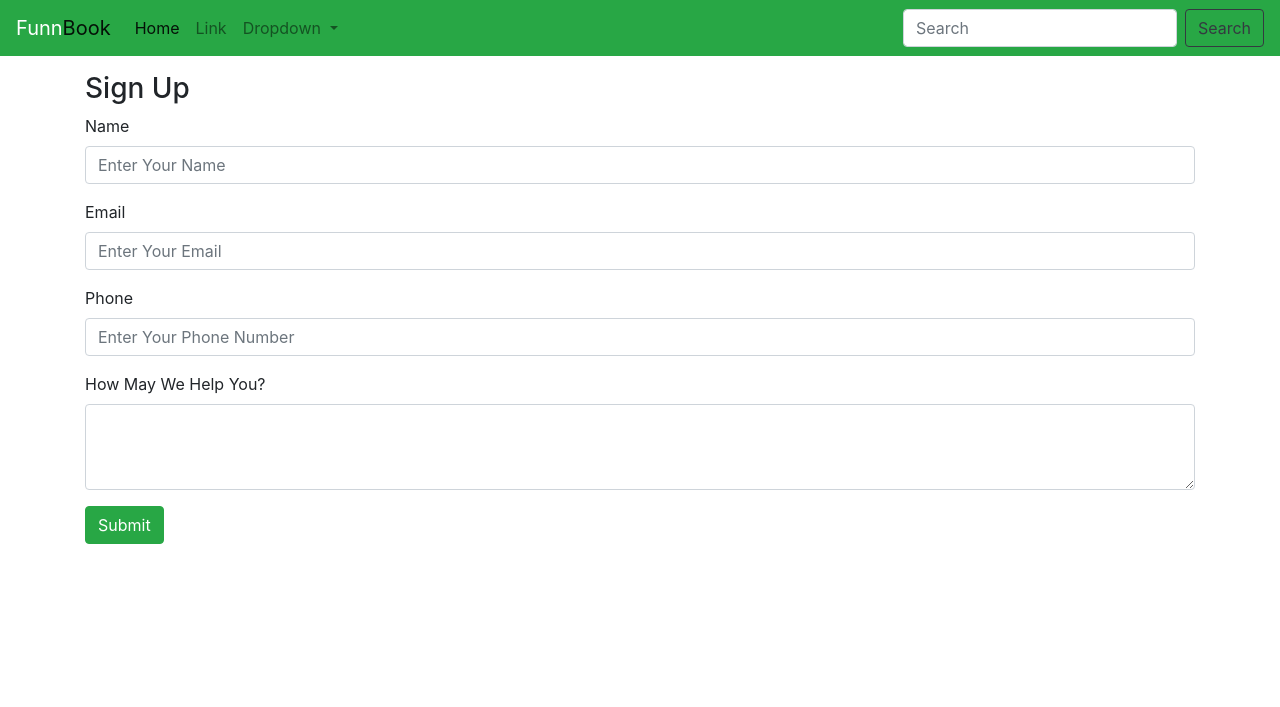
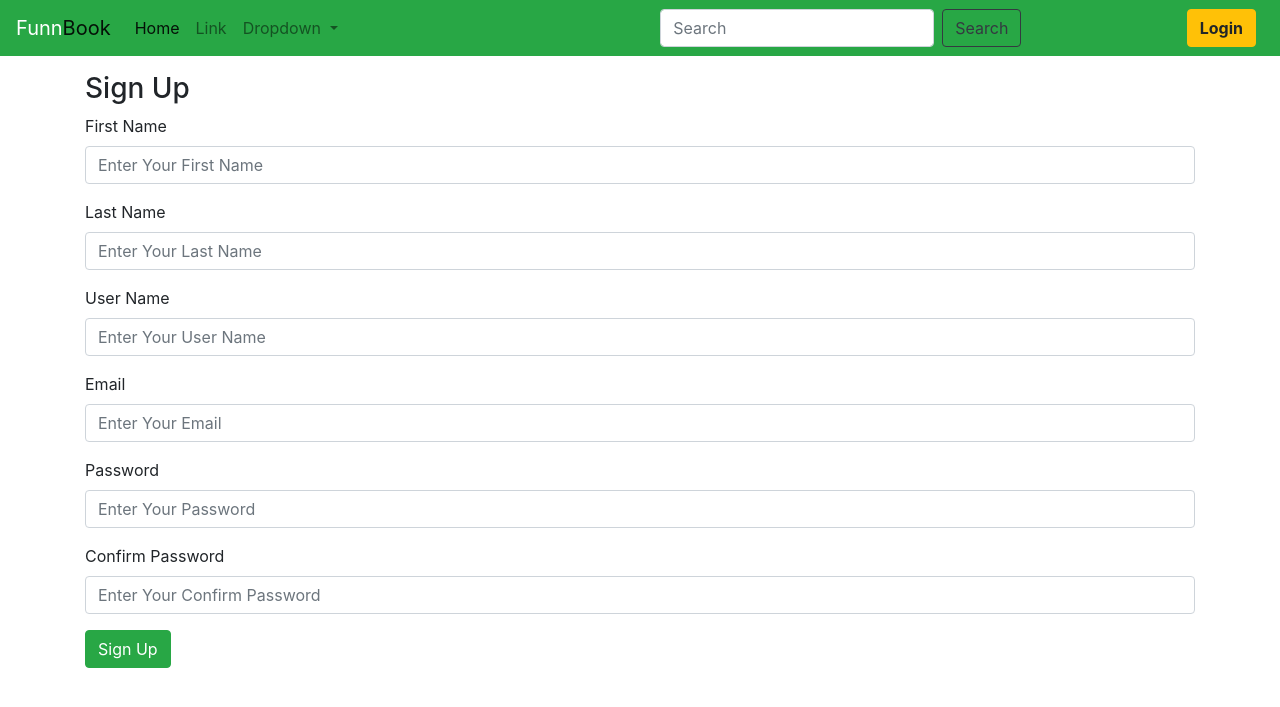
Before and after one commit to shubhamjain31/FunnBook, a Django app: page /account/ in a window 1280 px wide. Shown: the top 707 px of the page. Run offline with Django 3.2, Linux system fonts and the light colour scheme; some libraries are stand-ins or nearby versions.

Commit message:
Added Login Functionality

```diff
--- a/AccountApp/templates/base.html
+++ b/AccountApp/templates/base.html
@@ -42,15 +42,23 @@
         </div>
       </li>
     </ul>
-    <form class="form-inline my-2 my-lg-0">
+    <form class="form-inline my-2 my-lg-0 mx-auto">
       <input class="form-control mr-sm-2" type="search" placeholder="Search" aria-label="Search">
       <button class="btn btn-outline-dark my-2 my-sm-0" type="submit">Search</button>
     </form>
   </div>
+
+  {% block nav_btn %}{% endblock %}
 </nav>
+{% if messages %}
+    {% for message in messages %}
+        <div class="alert alert-{{message.tags}}" role="alert">
+          <h5 class="text-center">{{message}}</h5>
+        </div>
+    {% endfor %}
+{% endif %}
 
 <body>
-
 
     {% block body %}{% endblock %}
 
@@ -67,4 +75,6 @@
     crossorigin="anonymous"></script>
 </body>
 
+{% block modals %} {% endblock %}
+
 </html>
--- a/AccountApp/templates/signup.html
+++ b/AccountApp/templates/signup.html
@@ -1,34 +1,82 @@
 {% extends "base.html" %}
 
 {% block title %}Sign Up{% endblock %}
+
+{% block nav_btn %}
+<!-- Button trigger modal -->
+	{% if request.user.is_anonymous %}
+		<button type="button" class="btn btn-warning mx-2" data-toggle="modal" data-target="#loginModal">
+		  <span class="font-weight-bold">Login</span>
+		</button>
+	{% else %}
+		<a href="/account/logout/"><button type="button" class="btn btn-warning mx-2"><span class="font-weight-bold">Logout</span></button></a>
+	{% endif %}
+{% endblock %}
 
 {% block body %}
 
 <div class="container my-3">
     <h3>Sign Up</h3>
-    <form action="/" method="post">{% csrf_token %}
+    <form action="/account/signup/" method="post">{% csrf_token %}
   <div class="form-group">
-    <label for="name">Name</label>
-    <input type="text" class="form-control" id="name" name='name' placeholder="Enter Your Name">
+    <label for="fname">First Name</label>
+    <input type="text" class="form-control" id="fname" name='fname' placeholder="Enter Your First Name">
   </div>
   <div class="form-group">
-    <label for="name">Email</label>
+    <label for="lname">Last Name</label>
+    <input type="text" class="form-control" id="lname" name='lname' placeholder="Enter Your Last Name">
+  </div>
+  <div class="form-group">
+    <label for="username">User Name</label>
+    <input type="text" class="form-control" id="username" name='username' placeholder="Enter Your User Name">
+  </div>
+  <div class="form-group">
+    <label for="email">Email</label>
     <input type="email" class="form-control" id="email" name='email' placeholder="Enter Your Email">
   </div>
-
-    <div class="form-group">
-    <label for="name">Phone</label>
-    <input type="tel" class="form-control" id="phone" name='phone' placeholder="Enter Your Phone Number">
+  <div class="form-group">
+    <label for="password">Password</label>
+    <input type="password" class="form-control" id="password" name='password' placeholder="Enter Your Password">
+  </div>
+  <div class="form-group">
+    <label for="password">Confirm Password</label>
+    <input type="password" class="form-control" id="cpassword" name='cpassword' placeholder="Enter Your Confirm Password">
   </div>
 
-
-   <div class="form-group">
-    <label for="desc">How May We Help You?</label>
-    <textarea class="form-control" id="desc" name='desc' rows="3"></textarea>
-  </div>
-        <button type="submit" class="btn btn-success">Submit</button>
+  <button type="submit" class="btn btn-success">Sign Up</button>
 </form>
 </div>
 
+{% endblock %}
+
+
+{% block modals %}
+
+<!-- Modal -->
+<div class="modal fade" id="loginModal" tabindex="-1" role="dialog" aria-labelledby="LoginModalLabel" aria-hidden="true">
+  <div class="modal-dialog" role="document">
+    <div class="modal-content">
+      <div class="modal-header">
+        <h5 class="modal-title font-weight-bold" id="LoginModalLabel">Login</h5>
+        <button type="button" class="close" data-dismiss="modal" aria-label="Close">
+          <span aria-hidden="true">&times;</span>
+        </button>
+      </div>
+      <div class="modal-body bg-success">
+        <form method="post" action="/account/login/">{% csrf_token %}
+		  <div class="form-group">
+		    <label for="username">Email address</label>
+		    <input type="text" class="form-control" id="username" name="username" aria-describedby="emailHelp" placeholder="Enter User Name" required>
+		  </div>
+		  <div class="form-group">
+		    <label for="password">Password</label>
+		    <input type="password" class="form-control" id="password" name="password" placeholder="Password" required>
+		  </div>
+		  <button type="submit" class="btn btn-dark">Submit</button>
+		</form>
+      </div>
+    </div>
+  </div>
+</div>
 
 {% endblock %}
--- a/AccountApp/urls.py
+++ b/AccountApp/urls.py
@@ -4,4 +4,7 @@ from AccountApp import views
 
 urlpatterns = [
     path('', views.home,name="home"),
+    path('signup/', views.signup,name="signup"),
+    path('login/', views.user_login,name="login"),
+    path('logout/', views.user_logout,name="logout"),
 ]
--- a/AccountApp/views.py
+++ b/AccountApp/views.py
@@ -1,6 +1,42 @@
-from django.shortcuts import render, HttpResponse
+from django.shortcuts import render, HttpResponse, HttpResponseRedirect
+from django.contrib.auth.models import User
+from django.contrib.auth import authenticate, login, logout
+from django.contrib import messages
 
 # Create your views here.
 
 def home(request):
 	return render(request, "signup.html")
+
+def signup(request):
+	if request.method == "POST":
+		email = request.POST.get('email','')
+		fname = request.POST.get('fname','')
+		lname = request.POST.get('lname','')
+		username = request.POST.get('username','')
+		password = request.POST.get('password','')
+		Cpassword = request.POST.get('cpassword','')
+
+		if password == Cpassword:
+			user_save = User.objects.create_user(first_name=fname,last_name=lname,password=password,email=email,username=username)
+			user_save.save()
+
+	return render(request, "signup.html")
+
+def user_login(request):
+	if request.method == "POST":
+		uname = request.POST.get('username','')
+		pwrd = request.POST.get('password','')
+		user = authenticate(username=uname,password=pwrd)
+		if user is not None:
+			login(request,user)
+			messages.success(request, "Logged In")
+			return HttpResponseRedirect('/account/signup/')
+		else:
+			messages.error(request, "Invalid Username and Password")
+			return HttpResponseRedirect('/account/signup/')
+
+def user_logout(request):
+	logout(request)
+	messages.success(request, "Logged Out")
+	return HttpResponseRedirect('/account/signup/')
--- a/FunnBook/settings.py
+++ b/FunnBook/settings.py
@@ -12,6 +12,7 @@ https://docs.djangoproject.com/en/3.1/ref/settings/
 
 from pathlib import Path
 from FunnBook.secret_settings import *
+from django.contrib.messages import constants
 
 # Build paths inside the project like this: BASE_DIR / 'subdir'.
 BASE_DIR = Path(__file__).resolve().parent.parent
@@ -117,3 +118,6 @@ USE_TZ = True
 # https://docs.djangoproject.com/en/3.1/howto/static-files/
 
 STATIC_URL = '/static/'
+
+MESSAGE_TAGS = {constants.ERROR:'danger',
+                constants.SUCCESS:'success'}
```
Also changed, not shown: db.sqlite3.
